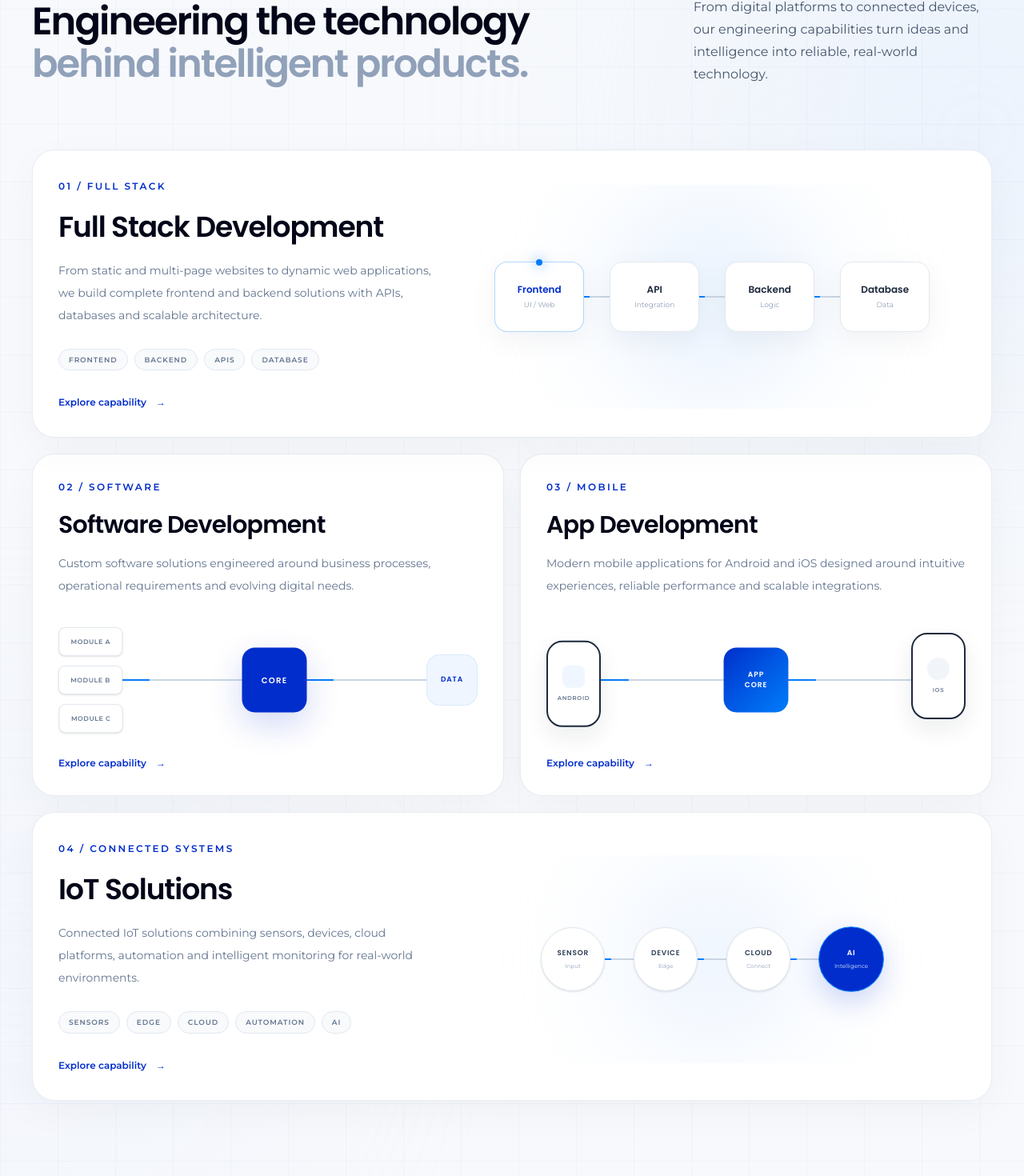
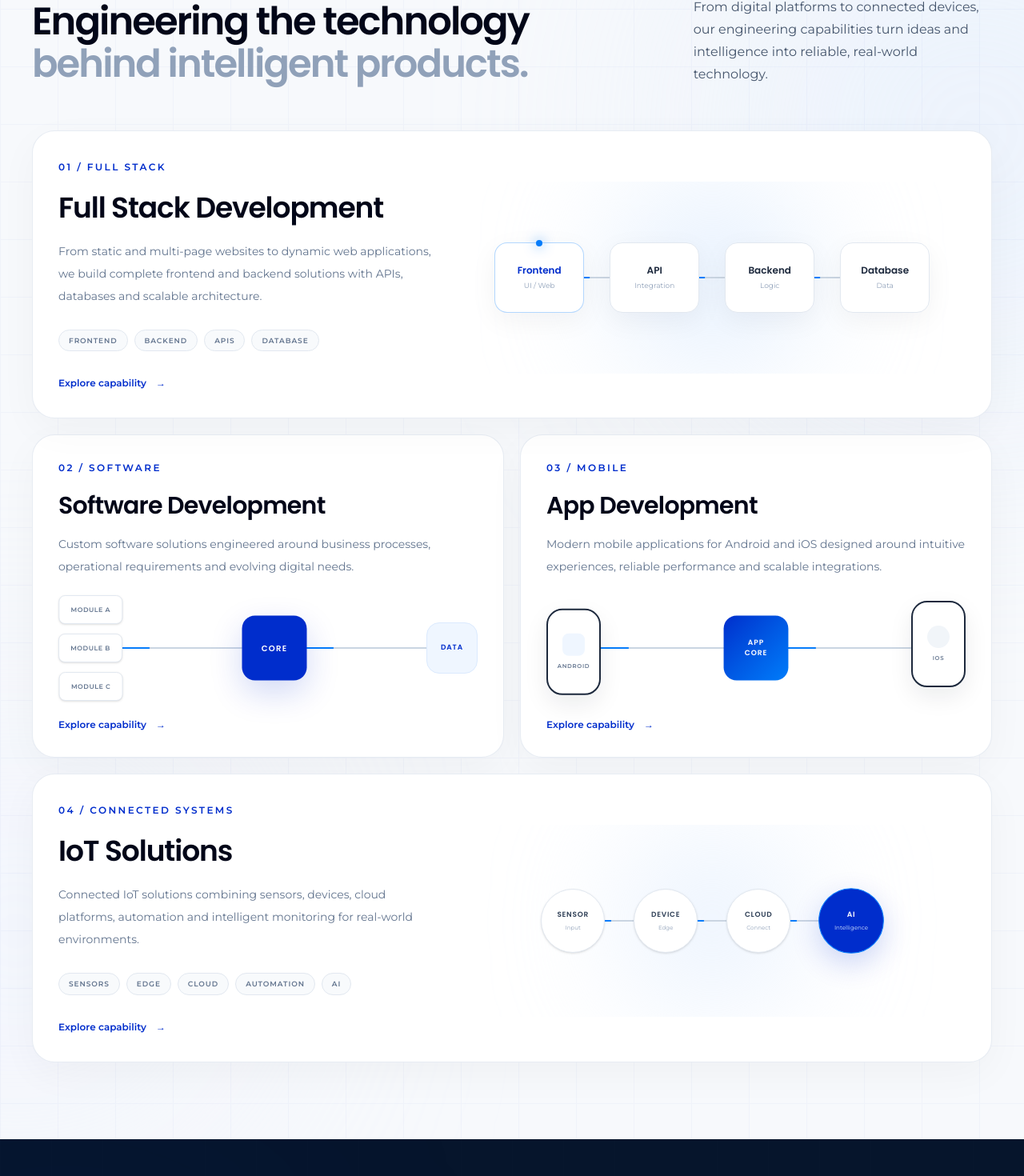
Before and after one commit to aravinthk1504/gendata-techv2, a Next.js app: page /en in a window 1280 px wide. Shown: the part 2159-3629 px from the top of the page at 80% size. Built offline with nearby package versions, Linux system fonts and the light colour scheme.

Commit message:
Tighten Technology Capabilities section card and illustration spacing

```diff
--- a/src/sections/home/TechnologyServices.jsx
+++ b/src/sections/home/TechnologyServices.jsx
@@ -51,7 +51,7 @@ function FullStackVisual() {
   ];
 
   return (
-    <div ref={ref} className="relative mt-8 w-full min-w-0 overflow-visible pb-3 lg:mt-2 lg:flex lg:min-h-70 lg:items-center lg:justify-center lg:overflow-hidden lg:pb-0">
+    <div ref={ref} className="relative mt-8 w-full min-w-0 overflow-visible pb-3 lg:mt-2 lg:flex lg:min-h-60 lg:items-center lg:justify-center lg:overflow-hidden lg:pb-0">
       <div className="pointer-events-none absolute left-1/2 top-1/2 h-52 w-52 -translate-x-1/2 -translate-y-1/2 rounded-full bg-blue-100/60 blur-[70px] lg:h-60 lg:w-60 lg:bg-blue-100/70 lg:blur-[80px]" />
 
       {/* Mobile/tablet: aligned gray connectors between each pair of cards. */}
@@ -128,7 +128,7 @@ function SoftwareVisual() {
   const modules = ["Module A", "Module B", "Module C"];
 
   return (
-    <div ref={ref} className="relative mt-auto flex h-52 w-full min-w-0 shrink-0 items-center justify-between gap-0 pt-6 sm:h-48 lg:mt-6 lg:h-40 lg:pt-0">
+    <div ref={ref} className="relative mt-auto flex h-52 w-full min-w-0 shrink-0 items-center justify-between gap-0 pt-6 sm:h-48 lg:mt-4 lg:h-36 lg:pt-0">
       <div className="relative z-10 flex w-16 shrink-0 flex-col gap-3 sm:w-20">
         {modules.map((module, index) => (
           <motion.div
@@ -173,7 +173,7 @@ function SoftwareVisual() {
 function AppVisual() {
   const { ref, active } = useCardMotion();
   return (
-    <div ref={ref} className="relative mt-auto flex h-52 w-full min-w-0 shrink-0 items-center justify-between gap-0 pt-6 sm:h-48 lg:mt-6 lg:h-40 lg:pt-0">
+    <div ref={ref} className="relative mt-auto flex h-52 w-full min-w-0 shrink-0 items-center justify-between gap-0 pt-6 sm:h-48 lg:mt-4 lg:h-36 lg:pt-0">
       <motion.div
         animate={active ? { y: [0, 5, 0] } : { y: 0 }}
         transition={{ duration: 4, repeat: active ? Infinity : 0, ease: "easeInOut" }}
@@ -234,7 +234,7 @@ function IoTVisual() {
   ];
 
   return (
-    <div ref={ref} className="relative mt-8 flex min-h-64 items-center justify-center overflow-hidden sm:mt-2 sm:min-h-65">
+    <div ref={ref} className="relative mt-8 flex min-h-64 items-center justify-center overflow-hidden sm:mt-2 sm:min-h-60">
       <div className="absolute h-55 w-55 rounded-full bg-blue-100/60 blur-[80px]" />
 
       <div className="relative z-10 grid w-full max-w-sm grid-cols-2 gap-x-4 gap-y-10 px-1 sm:flex sm:max-w-lg sm:items-center sm:justify-center sm:gap-0 sm:px-0">
@@ -354,7 +354,7 @@ function TechnologyServices({ content, lang }) {
           </motion.p>
         </div>
 
-        <div className="mt-14 grid gap-5 sm:mt-16 lg:mt-20 lg:grid-cols-2">
+        <div className="mt-12 grid gap-5 sm:mt-14 lg:mt-14 lg:grid-cols-2">
           <motion.article
             initial={{ opacity: 1, y: 35 }}
             whileInView={{ opacity: 1, y: 0 }}
```
